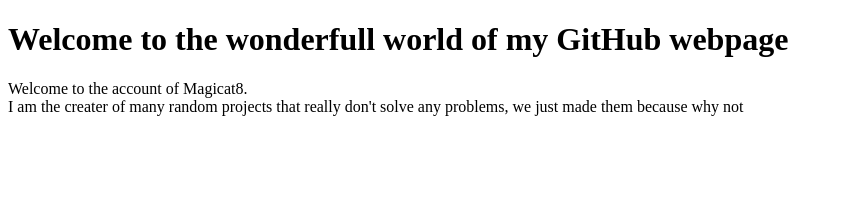
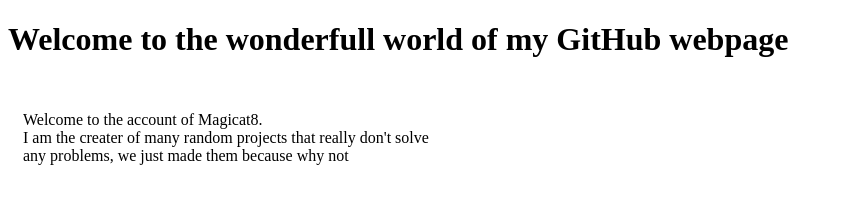
Before and after one commit to magicat8/magicat8.github.io, a plain HTML site: page index.html in a window 1280 px wide. Shown: the whole page, without its empty margins (0-843 px from the left). Drawn offline with Linux system fonts and the light colour scheme.

Commit message:
Update Html

```diff
--- a/index.html
+++ b/index.html
@@ -6,8 +6,11 @@
 </head>
 <body>
     <h1>Welcome to the wonderfull world of my GitHub webpage</h1>
-    <p>
+    <div class="main">
+        <p>
         Welcome to the account of Magicat8. <br>
         I am the creater of many random projects that really don't solve any problems, we just made them because why not</p>
+    </div>
+    </body>
 </body>
 </html>
```
